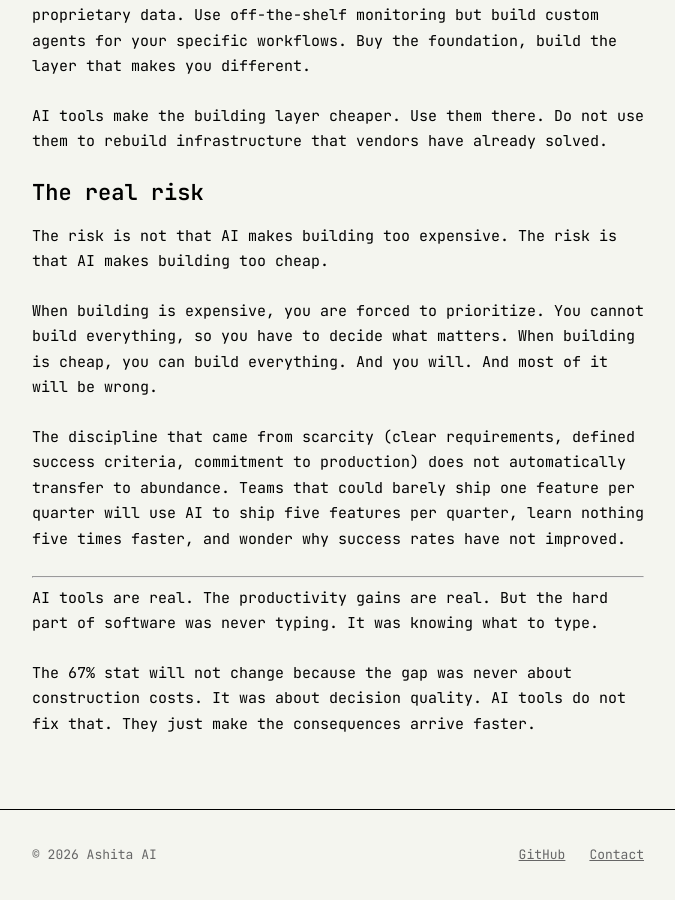
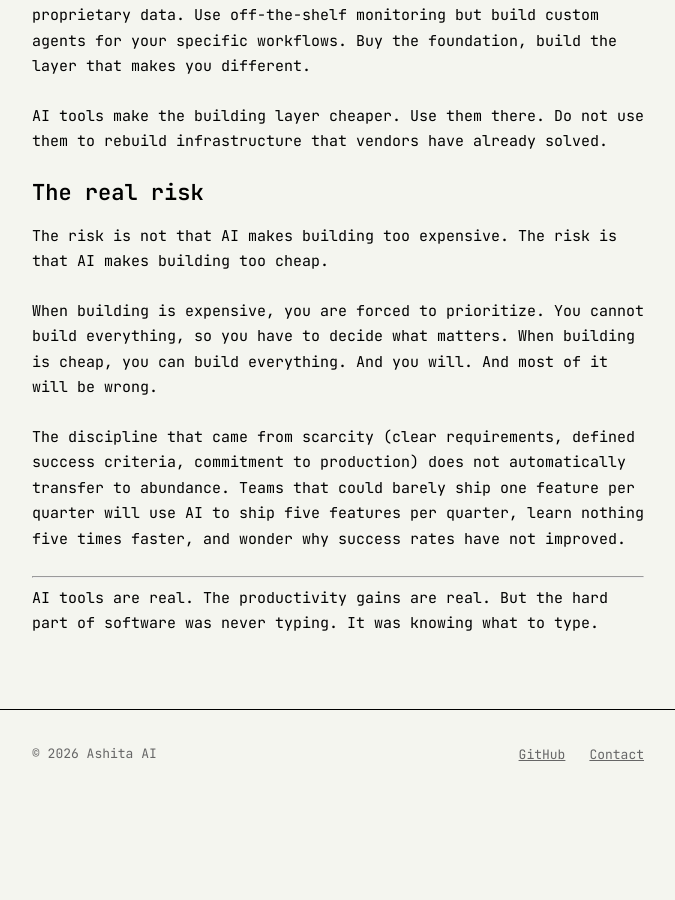
Before and after one commit to ashita-ai/ashita-ai.github.io, a Jekyll site: the page built from _posts/2026-01-30-the-build-is-not-the-hard-part.md, in a window 1280 px wide and 900 px high, scrolled down 2873 px. Shown: the whole window, without its empty margins (302-977 px from the left). Built offline with Jekyll 4.4.1, drawn with Linux system fonts in a browser that asks for light colours; after the commit the page ends 3672 px from its top, so only the background shows below that.

Commit message:
Remove redundant closing paragraph

```diff
--- a/_posts/2026-01-30-the-build-is-not-the-hard-part.md
+++ b/_posts/2026-01-30-the-build-is-not-the-hard-part.md
@@ -73,5 +73,3 @@ The discipline that came from scarcity (clear requirements, defined success crit
 ---
 
 AI tools are real. The productivity gains are real. But the hard part of software was never typing. It was knowing what to type.
-
-The 67% stat will not change because the gap was never about construction costs. It was about decision quality. AI tools do not fix that. They just make the consequences arrive faster.
```
